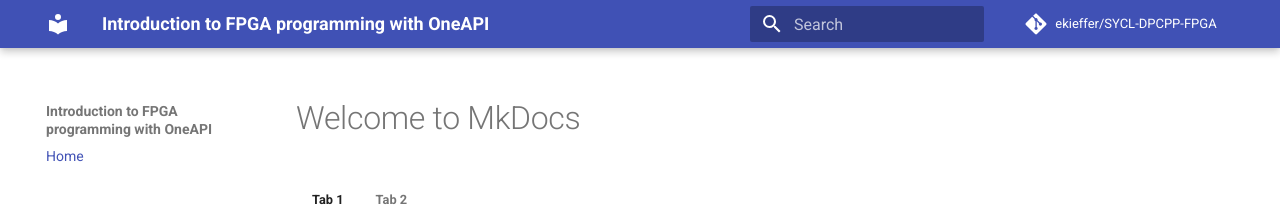
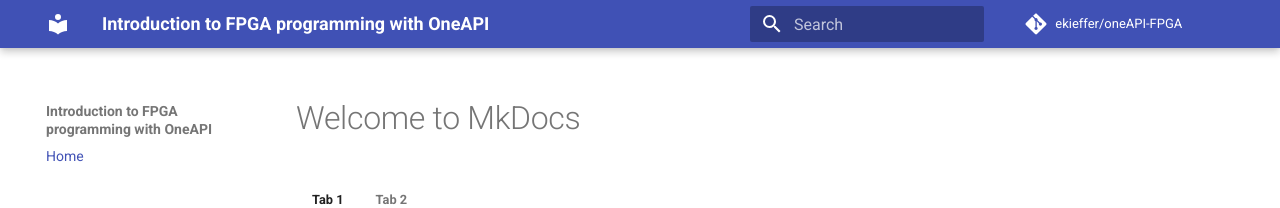
Before and after one commit to ekieffer/oneAPI-FPGA, an MkDocs documentation site: the page built from docs/index.md, in a window 1280 px wide. Shown: the top 208 px of the page. Built offline with MkDocs 1.6.1 and Material for MkDocs 9.7.7, drawn with Linux system fonts in a browser that asks for light colours; comment, search, counter and statistics services are not loaded.

Commit message:
Update repo name

```diff
--- a/mkdocs.yml
+++ b/mkdocs.yml
@@ -4,10 +4,10 @@ nav:
 site_description: Webinar/Tutorial on how to use the Intel OneAPI
 site_author: Emmanuel Kieffer
 site_dir: public
-site_url: "https://ekieffer.github.io/SYCL-DPCPP-FPGA"
+site_url: "https://ekieffer.github.io/oneAPI-FPGA"
 
 # Repository
-repo_name: ekieffer/SYCL-DPCPP-FPGA
+repo_name: ekieffer/oneAPI-FPGA
 repo_url: https://github.com/ekieffer/SYCL-DPCPP-FPGA
 
 # Copyright
```
